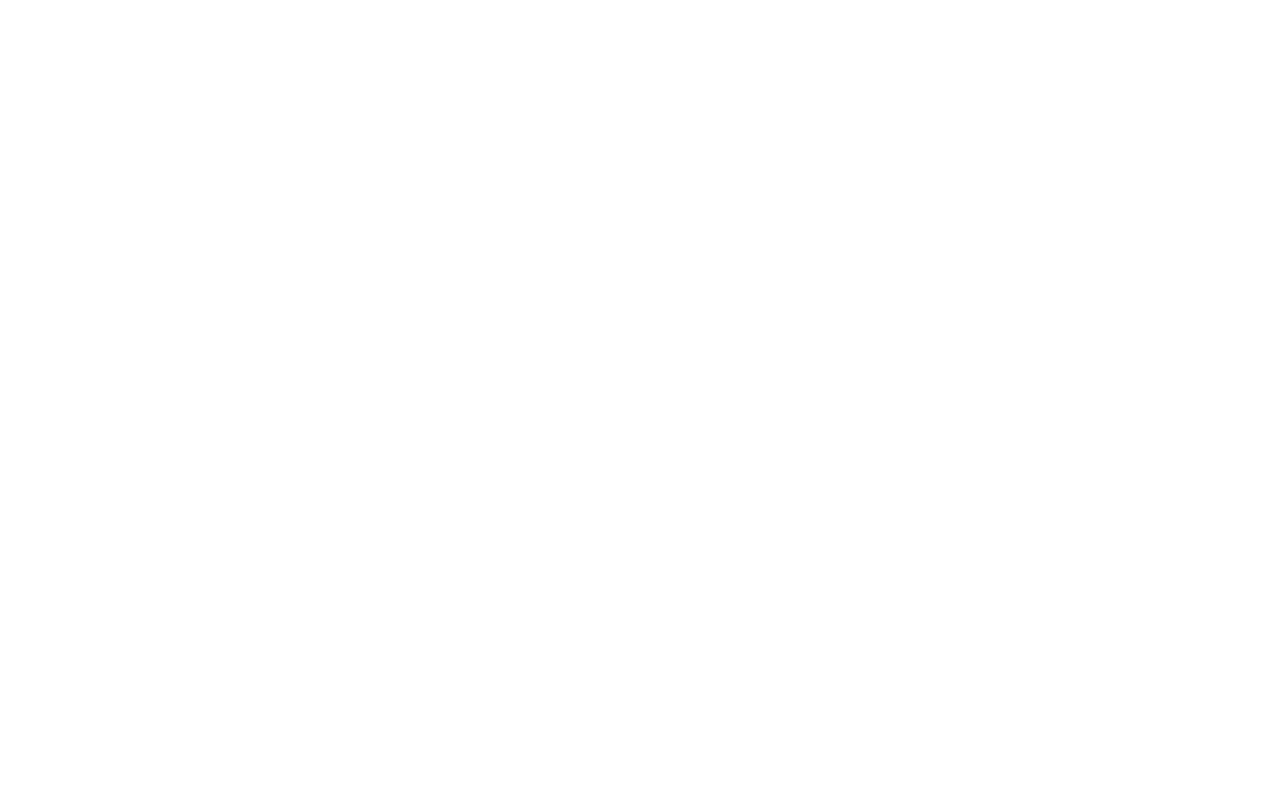
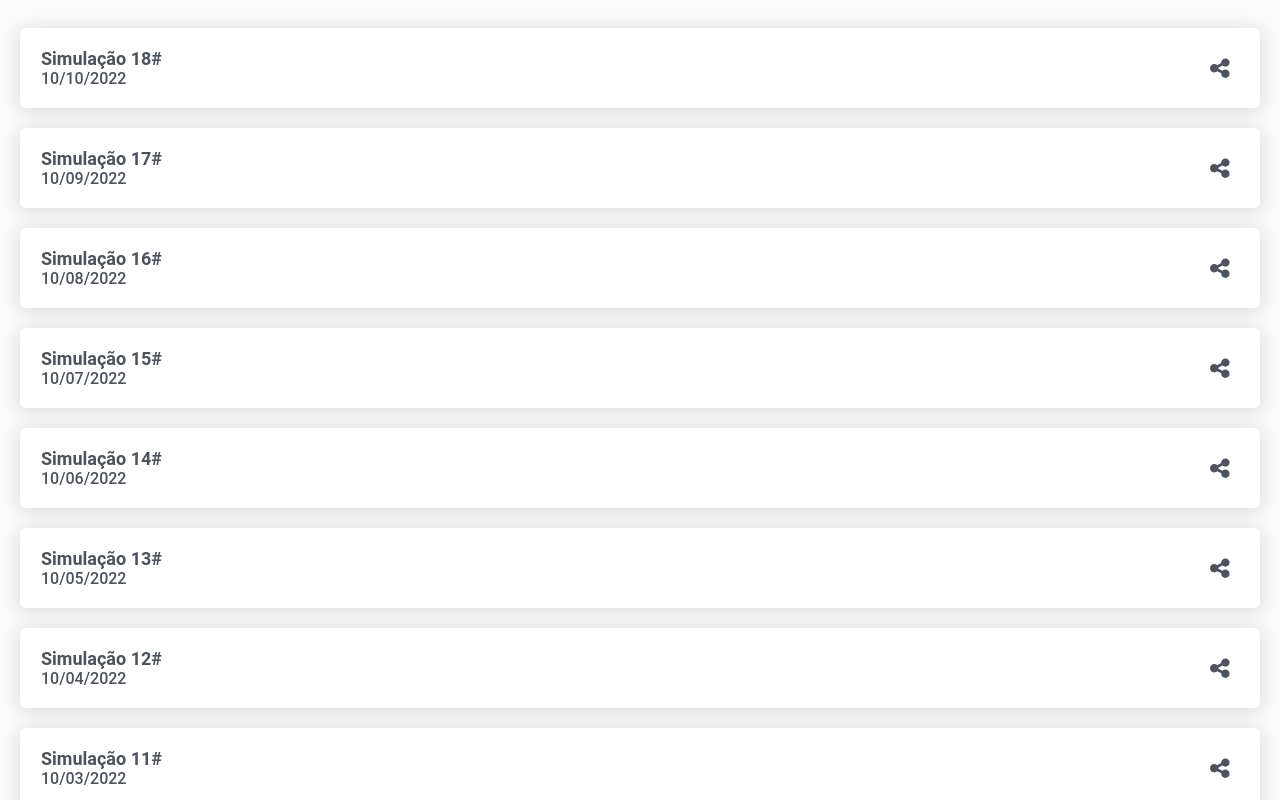
Before and after one commit to inteligentes-btg-hackathon/Frontend-ionic, a React (Create React App) app: page /pendingTaxes in a window 1280 px wide. Built offline with nearby package versions, Linux system fonts and the light colour scheme.

Commit message:
feat: listBox Darf simulations

```diff
--- a/src/App.tsx
+++ b/src/App.tsx
@@ -24,6 +24,7 @@
 import "./theme/variables.css";
 import AccessOpenInvestment from "./pages/accessOpenInvestment";
 import LoadingDarf from "./pages/LoadingDarf";
+import PendingTaxes from "./pages/pendingTaxes";
 
 setupIonicReact();
 
@@ -43,6 +44,9 @@
         <Route path="/loading" exact={true}>
           <LoadingDarf />
         </Route>
+        <Route path="/pendingTaxes" exact={true}>
+          <PendingTaxes />
+        </Route>
         <Route path="/message/:id">
           <ViewMessage />
         </Route>
--- /dev/null
+++ b/src/components/lists/ListBox.tsx
@@ -0,0 +1,37 @@
+import { IonContent, IonList, IonItemGroup } from "@ionic/react";
+import { ReactElement } from "react";
+import "../../styles/components/ListBox.css";
+import ListItemShare from "./ListItemShare";
+
+interface Item {
+  itemTitle: string;
+  itemSubtitle: string;
+  itemIcon: ReactElement;
+}
+
+interface ListBoxProps {
+  items: Item[];
+}
+
+const ListBox: React.FC<ListBoxProps> = ({ items }) => {
+  return (
+    <IonContent fullscreen className="content-block">
+      <div className="list-wrapper">
+        <IonList className="test">
+          {items.map((item, i) => {
+            return (
+              <ListItemShare
+                key={i}
+                itemTitle={item.itemTitle}
+                itemSubtitle={item.itemSubtitle}
+                itemIcon={item.itemIcon}
+              />
+            );
+          })}
+        </IonList>
+      </div>
+    </IonContent>
+  );
+};
+
+export default ListBox;
--- /dev/null
+++ b/src/components/lists/ListItemShare.tsx
@@ -0,0 +1,33 @@
+import { IonCol, IonGrid, IonItem, IonRow } from "@ionic/react";
+import { ReactElement } from "react";
+import "../../styles/components/ListItemShare.css";
+
+interface ListItemShareProps {
+  itemTitle: string;
+  itemSubtitle: string;
+  itemIcon: ReactElement;
+}
+
+const ListItemShare: React.FC<ListItemShareProps> = ({
+  itemTitle,
+  itemSubtitle,
+  itemIcon,
+}) => {
+  return (
+    <IonItem className="share-item" lines={"none"}>
+      <IonCol size="8">
+        <div className="share-item">
+          <div className="left-section">
+            <h5 className="title">{itemTitle}</h5>
+            <h6 className="subtitle">{itemSubtitle}</h6>
+          </div>
+        </div>
+      </IonCol>
+      <IonCol size="4">
+        <div className="right-section">{itemIcon}</div>
+      </IonCol>
+    </IonItem>
+  );
+};
+
+export default ListItemShare;
--- a/src/pages/pendingTaxes.tsx
+++ b/src/pages/pendingTaxes.tsx
@@ -1,5 +1,58 @@
+import ListBox from "../components/lists/ListBox";
+
+import { faShareNodes } from "@fortawesome/free-solid-svg-icons";
+
+import { FontAwesomeIcon } from "@fortawesome/react-fontawesome";
+
+const itemList = [
+  {
+    itemTitle: "Simulação 18#",
+    itemSubtitle: "10/10/2022",
+    itemIcon: <FontAwesomeIcon icon={faShareNodes} />,
+  },
+  {
+    itemTitle: "Simulação 17#",
+    itemSubtitle: "10/09/2022",
+    itemIcon: <FontAwesomeIcon icon={faShareNodes} />,
+  },
+  {
+    itemTitle: "Simulação 16#",
+    itemSubtitle: "10/08/2022",
+    itemIcon: <FontAwesomeIcon icon={faShareNodes} />,
+  },
+  {
+    itemTitle: "Simulação 15#",
+    itemSubtitle: "10/07/2022",
+    itemIcon: <FontAwesomeIcon icon={faShareNodes} />,
+  },
+  {
+    itemTitle: "Simulação 14#",
+    itemSubtitle: "10/06/2022",
+    itemIcon: <FontAwesomeIcon icon={faShareNodes} />,
+  },
+  {
+    itemTitle: "Simulação 13#",
+    itemSubtitle: "10/05/2022",
+    itemIcon: <FontAwesomeIcon icon={faShareNodes} />,
+  },
+  {
+    itemTitle: "Simulação 12#",
+    itemSubtitle: "10/04/2022",
+    itemIcon: <FontAwesomeIcon icon={faShareNodes} />,
+  },
+  {
+    itemTitle: "Simulação 11#",
+    itemSubtitle: "10/03/2022",
+    itemIcon: <FontAwesomeIcon icon={faShareNodes} />,
+  },
+];
+
 const PendingTaxes: React.FC = () => {
-  return (<></>)
-}
+  return (
+    <>
+      <ListBox items={itemList}></ListBox>
+    </>
+  );
+};
 
-export default PendingTaxes
+export default PendingTaxes;
--- /dev/null
+++ b/src/styles/components/ListBox.css
@@ -0,0 +1,8 @@
+.test {
+  background-color: #fafafa;
+}
+
+.list-wrapper {
+  background-color: #fafafa;
+  height: 100%;
+}
--- /dev/null
+++ b/src/styles/components/ListItemShare.css
@@ -0,0 +1,39 @@
+.share-item {
+  border-radius: 6px;
+  height: 5em;
+  color: #4c535d;
+  display: flex;
+  flex-direction: column;
+  justify-content: center;
+}
+ion-item {
+  box-shadow: 0px 2px 19px rgba(0, 0, 0, 0.15);
+}
+
+.right-section {
+  display: flex;
+  justify-content: end;
+  align-items: center;
+  font-size: 1.4em;
+  padding-right: 0.4em;
+}
+
+.left-section {
+  display: flex;
+  flex-direction: column;
+  align-items: flex-start;
+  justify-content: center;
+}
+
+.title {
+  margin: 0;
+  font-weight: bold;
+}
+
+.subtitle {
+  margin: 0;
+}
+
+ion-item {
+  margin: 20px;
+}
--- a/src/theme/variables.css
+++ b/src/theme/variables.css
@@ -179,7 +179,7 @@
     --ion-color-step-900: #e6e6e6;
     --ion-color-step-950: #f2f2f2;
 
-    --ion-item-background: #000000;
+    --ion-item-background: #FFFFFF;
 
     --ion-card-background: #1c1c1d;
   }
@@ -225,7 +225,7 @@
     --ion-color-step-900: #e7e7e7;
     --ion-color-step-950: #f3f3f3;
 
-    --ion-item-background: #1e1e1e;
+    --ion-item-background: #FFFFFF;
 
     --ion-toolbar-background: #195AB4;
 
```
